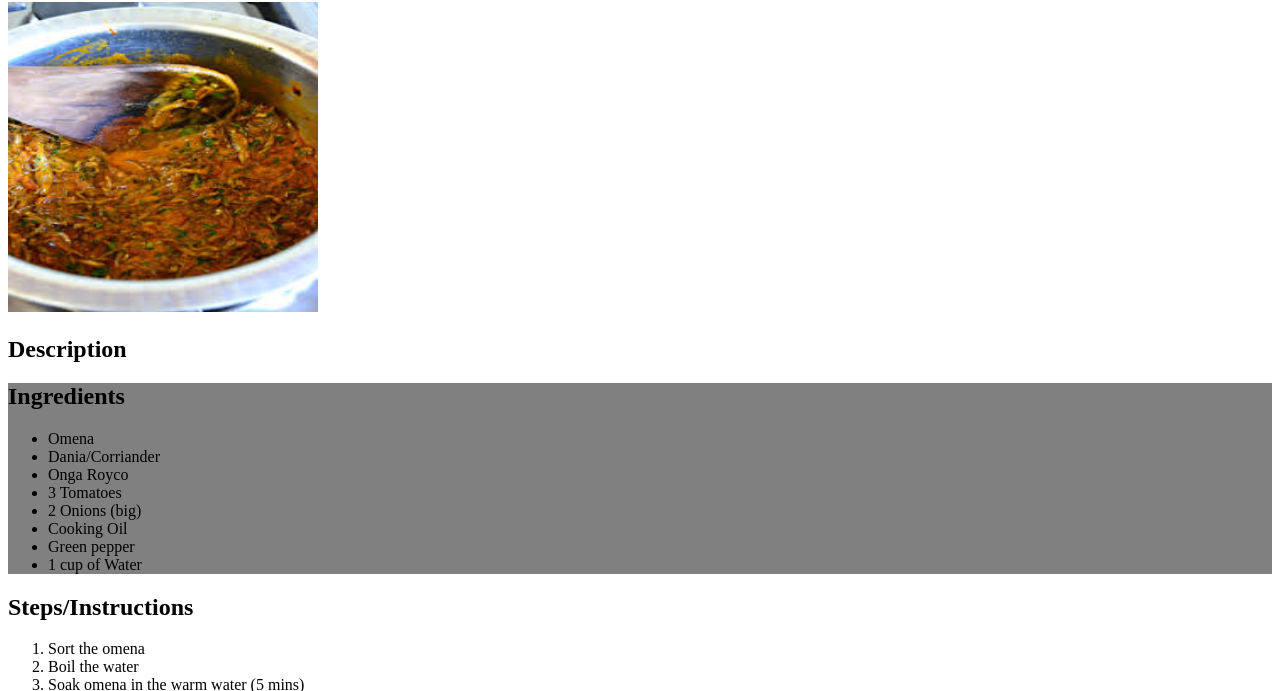
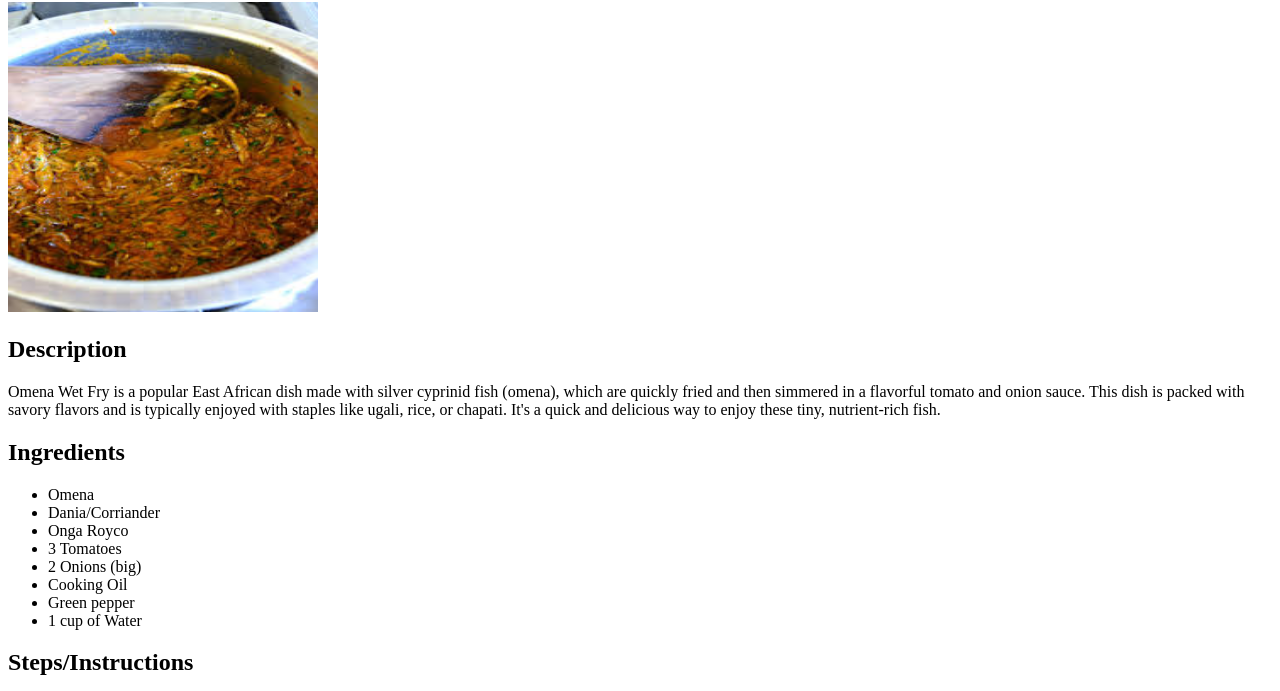
Before and after one commit to AgolaDeveloper/Odin-Projects, a plain HTML site: page odin-recipes/recipes/omena-wet-fry.html in a window 1280 px wide. Shown: the part 78-769 px from the top of the page. Drawn offline with Linux system fonts and the light colour scheme.

Commit message:
Add descriptive paragraph to the recipe paage

```diff
--- a/odin-recipes/recipes/omena-wet-fry.html
+++ b/odin-recipes/recipes/omena-wet-fry.html
@@ -11,10 +11,10 @@
 
     <h2>Description</h2>
     <p>
-
+        Omena Wet Fry is a popular East African dish made with silver cyprinid fish (omena), which are quickly fried and then simmered in a flavorful tomato and onion sauce. This dish is packed with savory flavors and is typically enjoyed with staples like ugali, rice, or chapati. It's a quick and delicious way to enjoy these tiny, nutrient-rich fish.
     </p>
 
-<div style="background-color: gray;">
+<div>
    <h2>Ingredients</h2>
     <ul>
         <li>Omena</li>
```
